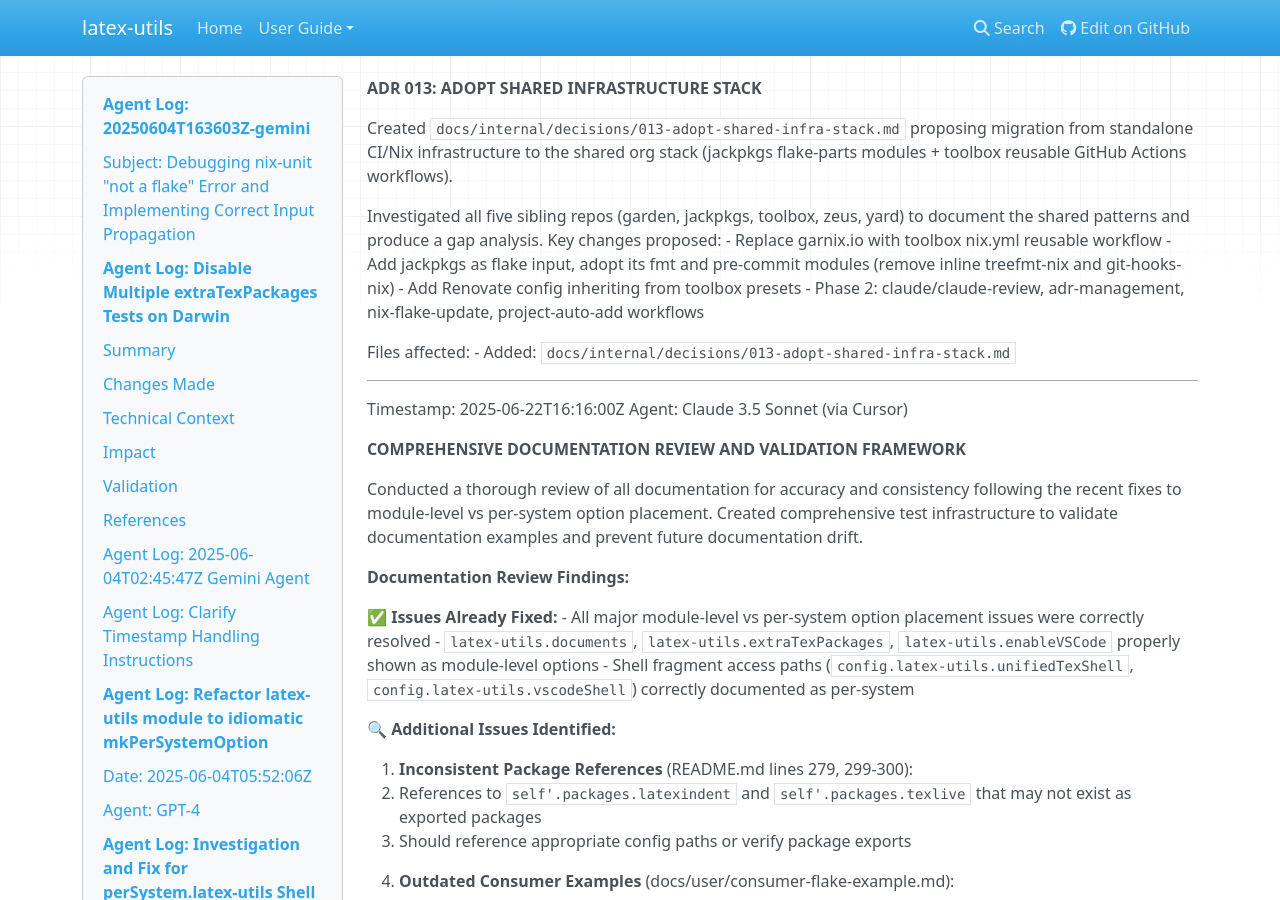
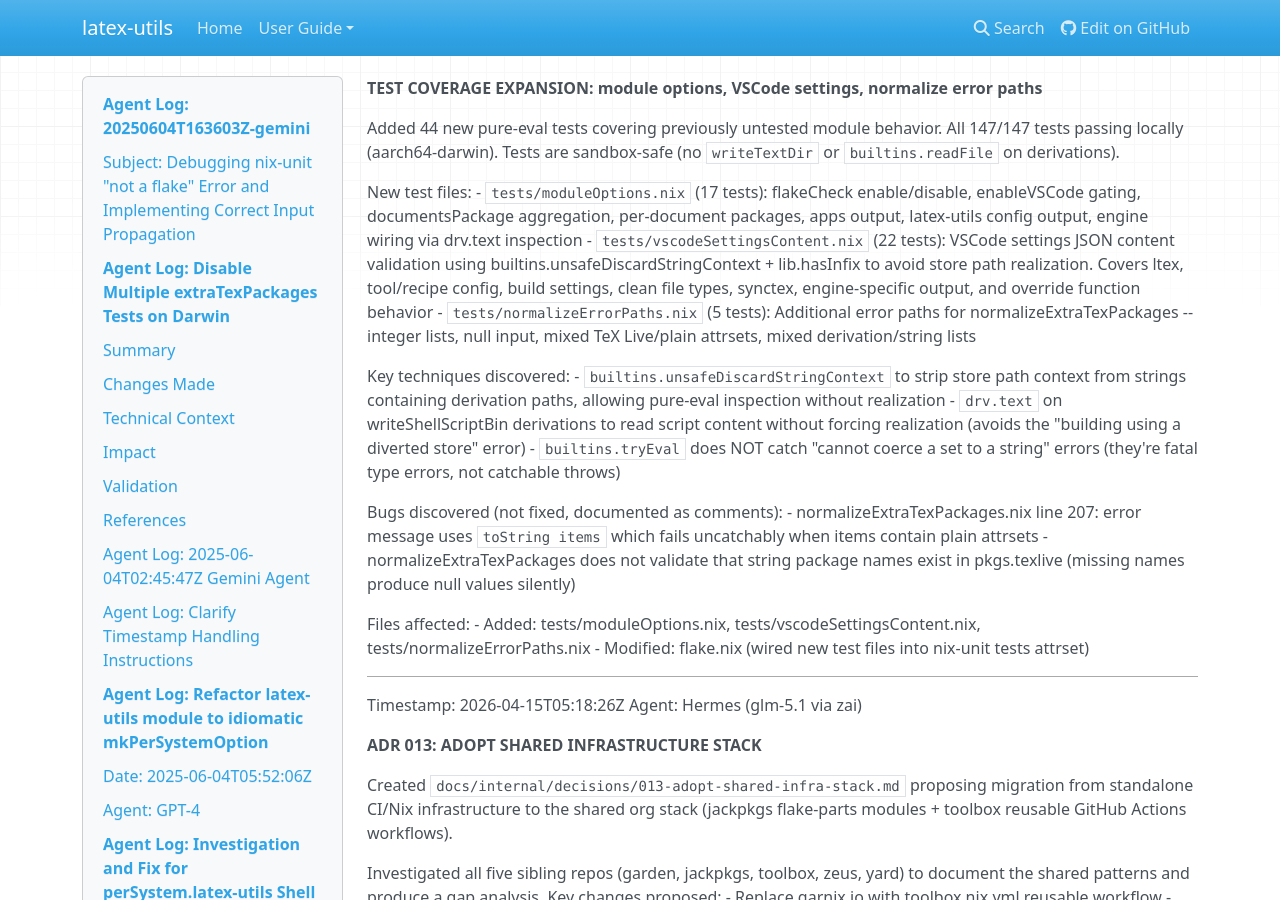
Before and after one commit to jmmaloney4/latex-utils, an MkDocs documentation site: the page built from docs/internal/AGENT_CHANGELOG.md, in a window 1280 px wide and 900 px high. Built offline with MkDocs 1.6.1, drawn with Linux system fonts in a browser that asks for light colours; nearby versions of some CDN libraries.

Commit message:
test: add 44 pure-eval tests for module options, vscode settings, normalize error paths
New test files:
- moduleOptions.nix: flakeCheck, enableVSCode, documentsPackage, engine wiring
- vscodeSettingsContent.nix: JSON content validation via unsafeDiscardStringContext
- normalizeErrorPaths.nix: error paths for invalid input types

All 147/147 tests passing. Sandbox-safe (no writeTextDir or readFile on derivations).

Bugs noted (not fixed):
- normalizeExtraTexPackages line 207: toString on items with attrsets crashes uncatchably
- normalizeExtraTexPackages: no validation that string package names exist in pkgs.texlive

```diff
--- a/docs/internal/AGENT_CHANGELOG.md
+++ b/docs/internal/AGENT_CHANGELOG.md
@@ -1,3 +1,44 @@
+Timestamp: 2026-05-06T14:44:36Z
+Agent: Hermes (glm-5.1 via zai)
+
+**TEST COVERAGE EXPANSION: module options, VSCode settings, normalize error paths**
+
+Added 44 new pure-eval tests covering previously untested module behavior.
+All 147/147 tests passing locally (aarch64-darwin). Tests are sandbox-safe
+(no `writeTextDir` or `builtins.readFile` on derivations).
+
+New test files:
+- `tests/moduleOptions.nix` (17 tests): flakeCheck enable/disable, enableVSCode
+  gating, documentsPackage aggregation, per-document packages, apps output,
+  latex-utils config output, engine wiring via drv.text inspection
+- `tests/vscodeSettingsContent.nix` (22 tests): VSCode settings JSON content
+  validation using builtins.unsafeDiscardStringContext + lib.hasInfix to avoid
+  store path realization. Covers ltex, tool/recipe config, build settings, clean
+  file types, synctex, engine-specific output, and override function behavior
+- `tests/normalizeErrorPaths.nix` (5 tests): Additional error paths for
+  normalizeExtraTexPackages -- integer lists, null input, mixed TeX Live/plain
+  attrsets, mixed derivation/string lists
+
+Key techniques discovered:
+- `builtins.unsafeDiscardStringContext` to strip store path context from strings
+  containing derivation paths, allowing pure-eval inspection without realization
+- `drv.text` on writeShellScriptBin derivations to read script content without
+  forcing realization (avoids the "building using a diverted store" error)
+- `builtins.tryEval` does NOT catch "cannot coerce a set to a string" errors
+  (they're fatal type errors, not catchable throws)
+
+Bugs discovered (not fixed, documented as comments):
+- normalizeExtraTexPackages.nix line 207: error message uses `toString items`
+  which fails uncatchably when items contain plain attrsets
+- normalizeExtraTexPackages does not validate that string package names exist
+  in pkgs.texlive (missing names produce null values silently)
+
+Files affected:
+- Added: tests/moduleOptions.nix, tests/vscodeSettingsContent.nix, tests/normalizeErrorPaths.nix
+- Modified: flake.nix (wired new test files into nix-unit tests attrset)
+
+---
+
 Timestamp: 2026-04-15T05:18:26Z
 Agent: Hermes (glm-5.1 via zai)
 
```
Also changed, not shown: 4 other files.
